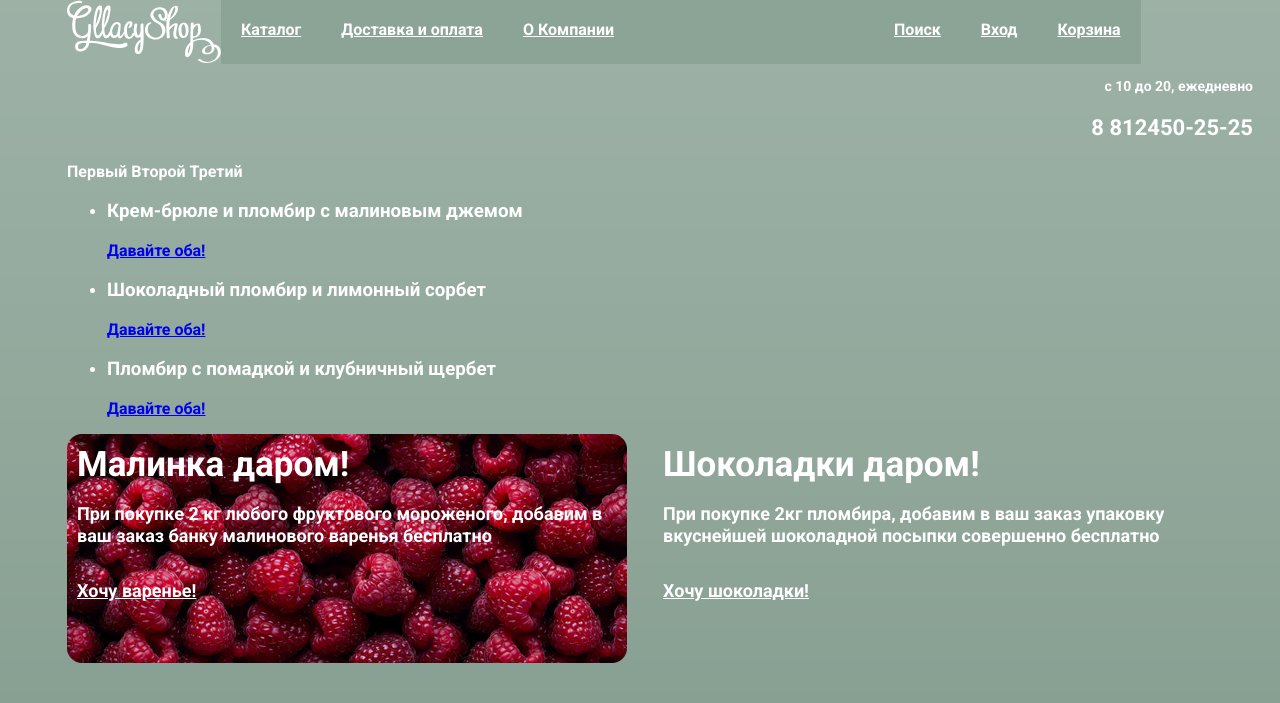
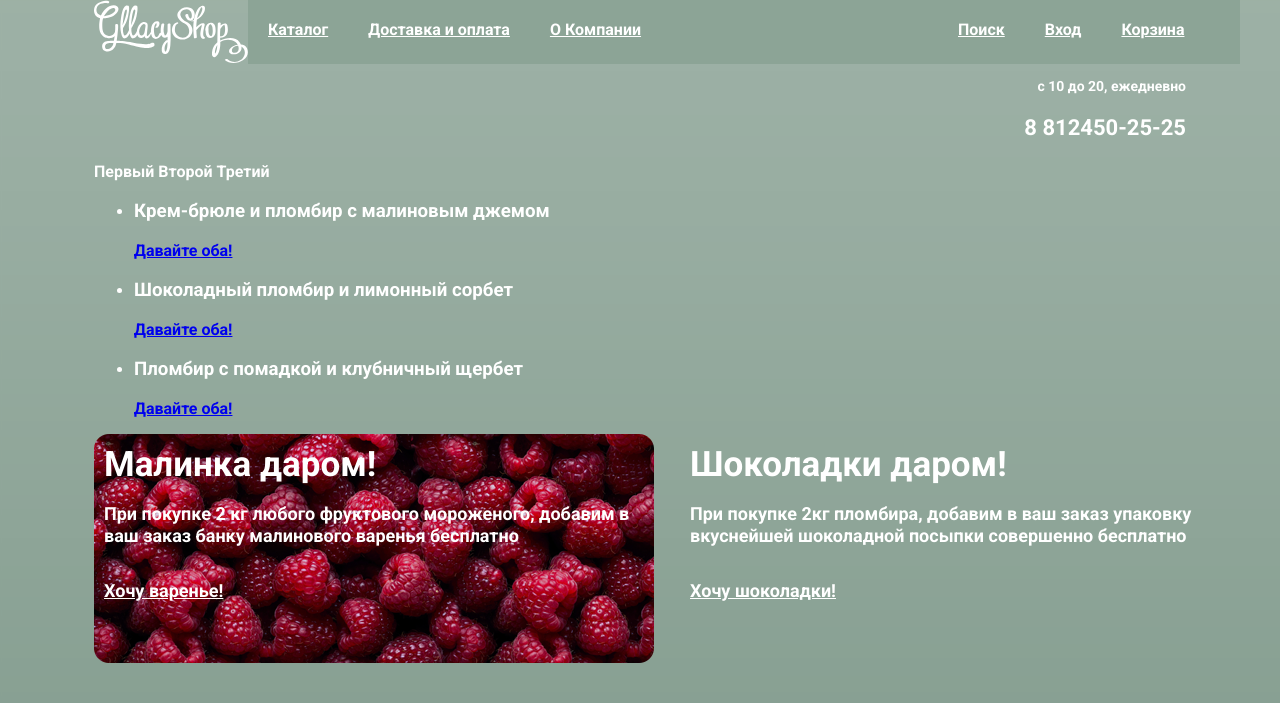
Before and after one commit to marisolsenseless/652205-gllacy, a plain HTML site: page index.html in a window 1280 px wide. Shown: the top 703 px of the page. Drawn offline with Linux system fonts and the light colour scheme; files whose address does not match are found by name.

Commit message:
коррект

```diff
--- a/css/style.css
+++ b/css/style.css
@@ -10,7 +10,7 @@ body {
   background-image: url("img/main-background.png");
 }
 
-.container {
+.container{
   width: 1146px;
   margin-left: auto;
   margin-right: auto;
@@ -23,6 +23,12 @@ body {
 }
 
 .main-header {
+  width: 1146px;
+  margin-left: auto;
+  margin-right: auto;
+  padding-left: 27px;
+  padding-right: 27px;
+
   margin-bottom: 0px;
 }
 
@@ -35,6 +41,7 @@ body {
 }
 
 .main-navigation {
+  width:992px;
   font-size: 16px;
   line-height: 20px;
   color: #ffffff;
@@ -43,7 +50,7 @@ body {
 }
 
 .site-navigation {
-  width: auto;
+  width: 400px;
   margin: 0;
   padding: 0;
   display: flex;
@@ -62,9 +69,9 @@ body {
 }
 
 .other-stuff {
-  width: auto;
+  width: 280px;
   margin: 0;
-  padding-left: 240px;
+  padding-left: 290px;
   display: flex;
   list-style: none
 }
@@ -113,7 +120,13 @@ body {
   height: 1px;
   clip: rect(0, 0, 0, 0);
 }
-
+.container-container {
+  width: 1146px;
+  margin-left: auto;
+  margin-right: auto;
+  padding-left: 27px;
+  padding-right: 27px;
+}
 
 /*
 .site-wrapper {
@@ -326,6 +339,7 @@ body {
   display: flex;
   justify-content: space-between;
   list-style: none;
+  margin-bottom:35px;
 }
 
 .catalog a {
@@ -349,6 +363,13 @@ body {
   display: flex;
   background-image: url(../img/waffle-background.jpg);
   margin-bottom: 40px;
+  padding:10px 20px;
+  border-radius:18px;
+
+}
+.feature-list {
+  display:flex;
+  flex-wrap: wrap;
 }
 
 .feauture-title {
```
